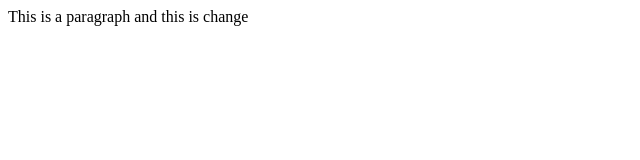
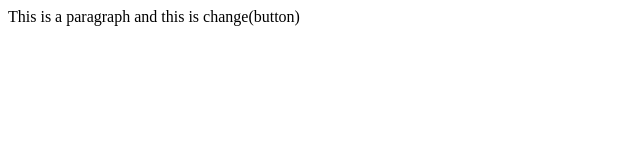
Before and after one commit to Darazious/test-repo, a plain HTML site: page index.html in a window 1280 px wide. Shown: the full height of the page, 0-640 px from the left. Drawn offline with Linux system fonts and the light colour scheme.

```diff
--- a/index.html
+++ b/index.html
@@ -1 +1 @@
-<p>This is a paragraph and this is change</p>
+<p>This is a paragraph and this is change(button)</p>
```
